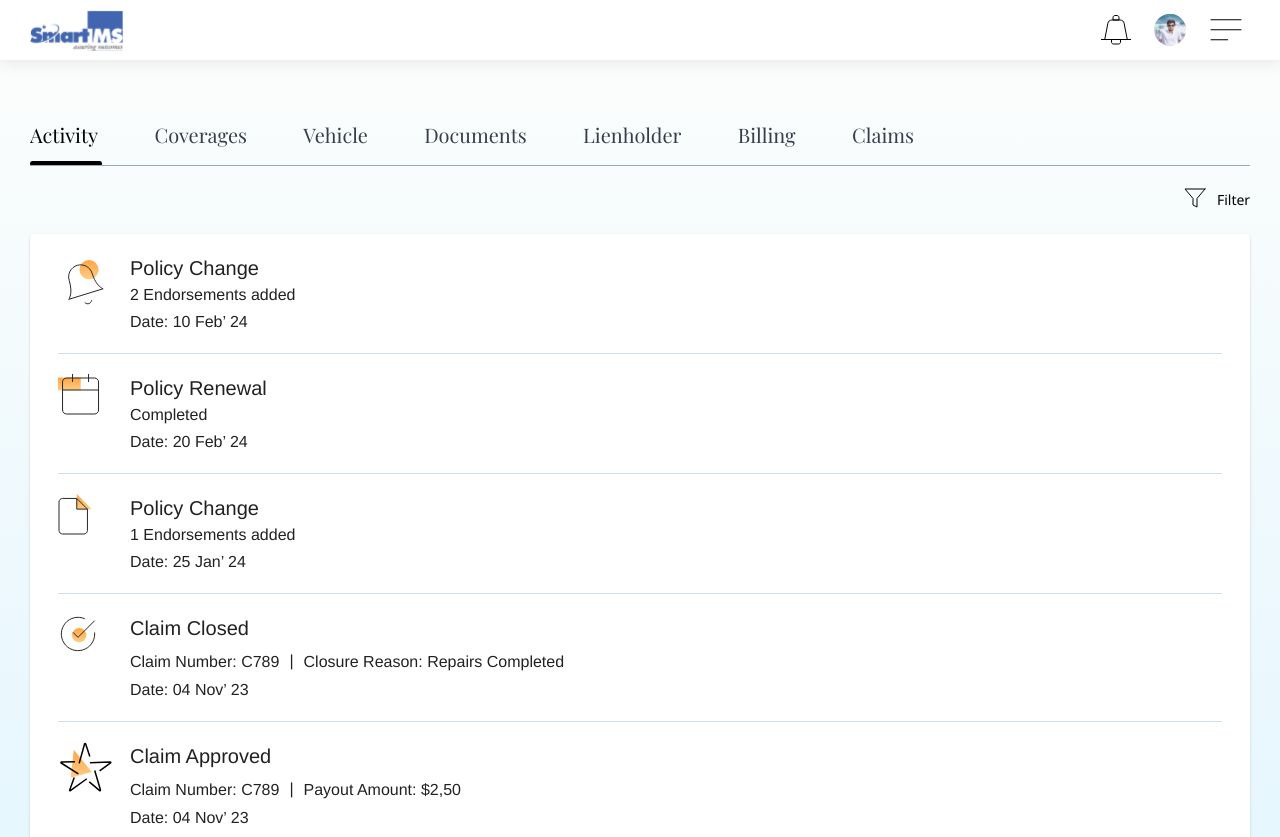
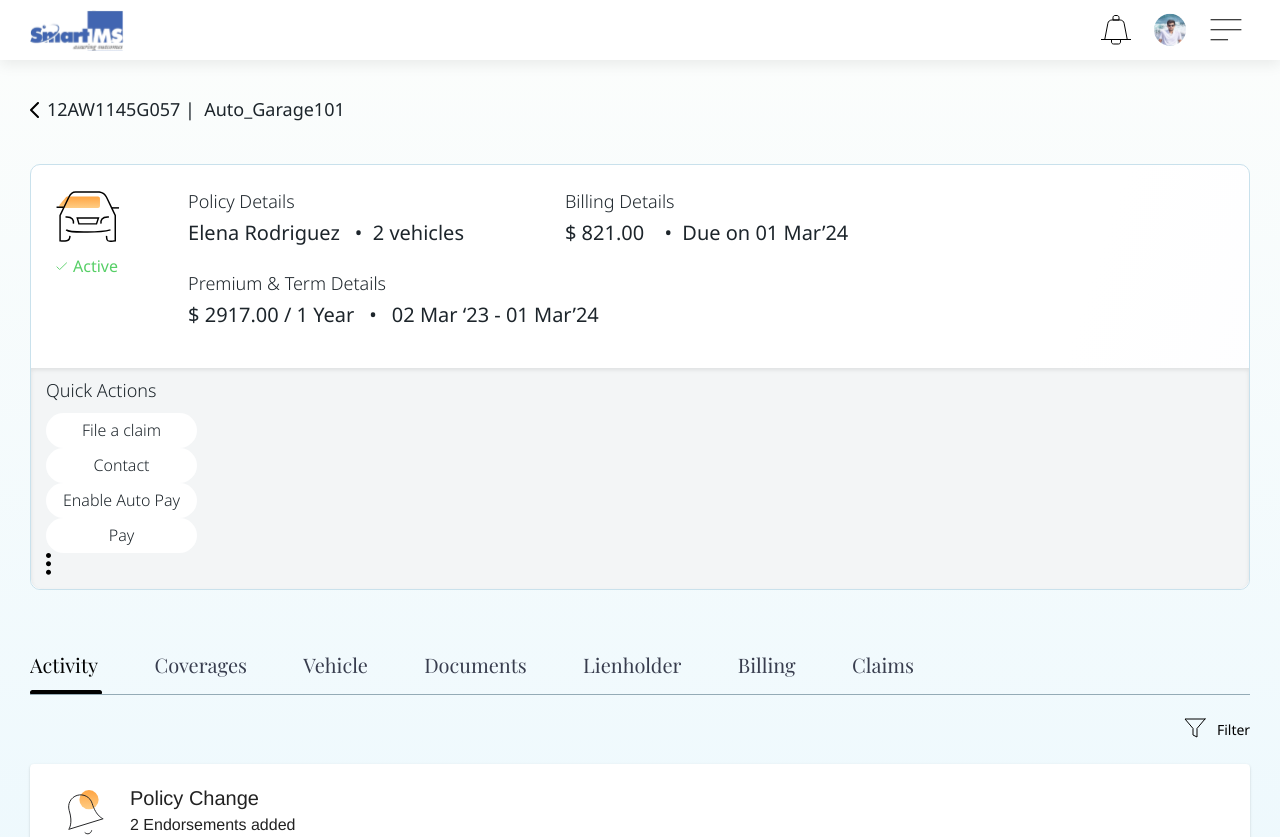
Before and after one commit to SmartImsIns/smart-ims-insu-frontend-app, a React (Create React App) app: page /policy-details in a window 1280 px wide. Shown: the top 837 px of the page. Built offline with nearby package versions, Linux system fonts and the light colour scheme; a web font is replaced by a local one.

Commit message:
changes made in policy-details

```diff
--- a/src/PolicyDetails/PolicyDetails.tsx
+++ b/src/PolicyDetails/PolicyDetails.tsx
@@ -13,8 +13,8 @@ const PolicyDetails: React.FC = () => {
 
   return (
     <Box sx={PolicyDetailsStyles.policyContainer}>
-      {/* <BreadCrumb breadCrumbText={breadcrumbText} />
-      <BasicInfoCardComponent /> */}
+      <BreadCrumb breadCrumbText={breadcrumbText} />
+      <BasicInfoCardComponent />
       <PolicyTab />
     </Box>
   );
--- a/src/PolicyDetails/policyTabComponents/CoverageTab/CoverageTabStyles.ts
+++ b/src/PolicyDetails/policyTabComponents/CoverageTab/CoverageTabStyles.ts
@@ -79,7 +79,6 @@ const CoverageTabStyles = {
   },
   coveragesCard: {
     borderBottom: "1px solid #D0D1D9",
-    padding: "15px 10px 20px 10px",
     display: "flex",
     flexDirection: "column",
     gap: "20px",
@@ -190,7 +189,6 @@ const CoverageTabStyles = {
     },
   },
   expandedItemsContainer: {
-    padding: "22px 23px 20px 0px",
     borderTop: "1px solid #D0D1D9",
     display: "flex",
     flexDirection: "column",
@@ -233,9 +231,9 @@ const CoverageTabStyles = {
   discountHeadText: {
     display: "flex",
     justifyContent: "space-between",
-    img:{
-      cursor:"pointer"
-    }
+    img: {
+      cursor: "pointer",
+    },
   },
   discountContentText: {
     display: "flex",
--- a/src/PolicyDetails/policyTabComponents/CoverageTab/ResponsiveCoveragesTab.tsx
+++ b/src/PolicyDetails/policyTabComponents/CoverageTab/ResponsiveCoveragesTab.tsx
@@ -107,7 +107,9 @@ const ResponsiveCoverageTab = () => {
                     boxShadow: expandedItems[index]
                       ? "0px 2px 4px 0px #00000017 inset"
                       : "none",
-
+                    padding: expandedItems[index]
+                      ? "22px 15px 20px 15px"
+                      : "15px 5px 20px 5px",
                   }}
                 >
                   <Box sx={CoverageTabStyles.coveragesHead}>
@@ -213,7 +215,7 @@ const ResponsiveCoverageTab = () => {
                   boxShadow: expandedDiscounts[index]
                     ? "0px 2px 4px 0px #00000017 inset"
                     : "none",
-                  borderRadius: expandedDiscounts[index] ? "10px" : "0px"
+                  borderRadius: expandedDiscounts[index] ? "10px" : "0px",
                 }}
               >
                 <Box sx={CoverageTabStyles.discountHeadText}>
--- a/src/PolicyDetails/policyTabComponents/PolicyTabStyles.ts
+++ b/src/PolicyDetails/policyTabComponents/PolicyTabStyles.ts
@@ -1,6 +1,5 @@
 export const PolicyTabStyles = {
   PolicyTabsStyles: {
-        margin: "64px 30px 0px 30px",
     "@media (max-width: 649px)": {
       paddingLeft: "20px",
       paddingRight: "20px",
@@ -14,7 +13,7 @@ export const PolicyTabStyles = {
     "@media (min-width: 1024px) and (max-width: 1920px)": {
       marginLeft: "30px",
       marginRight: "30px",
-            marginTop: '64px',
+      marginTop: "64px",
     },
   },
   selectStyles: {
@@ -113,5 +112,5 @@ export const PolicyTabStyles = {
     minWidth: "auto",
     width: "auto",
     minHeight: "auto",
-    }
-}
+  },
+};
--- a/src/PolicyDetails/policyTabComponents/VehicleTab/VehicleStyles.ts
+++ b/src/PolicyDetails/policyTabComponents/VehicleTab/VehicleStyles.ts
@@ -14,6 +14,7 @@ const VehicleSyles = {
   discountsHeading: {
     display: "flex",
     gap: "10px",
+
     alignItems: "center",
     marginBottom: "13px",
 
@@ -72,6 +73,7 @@ const VehicleSyles = {
     top: "369px",
     left: "1176px",
     padding: "0px 8px 0px 0px",
+    cursor: "pointer",
     gap: "10px",
     borderRadius: "8px",
     opacity: "0px",
```
Lines whose indentation alone changed are shown as unchanged.
